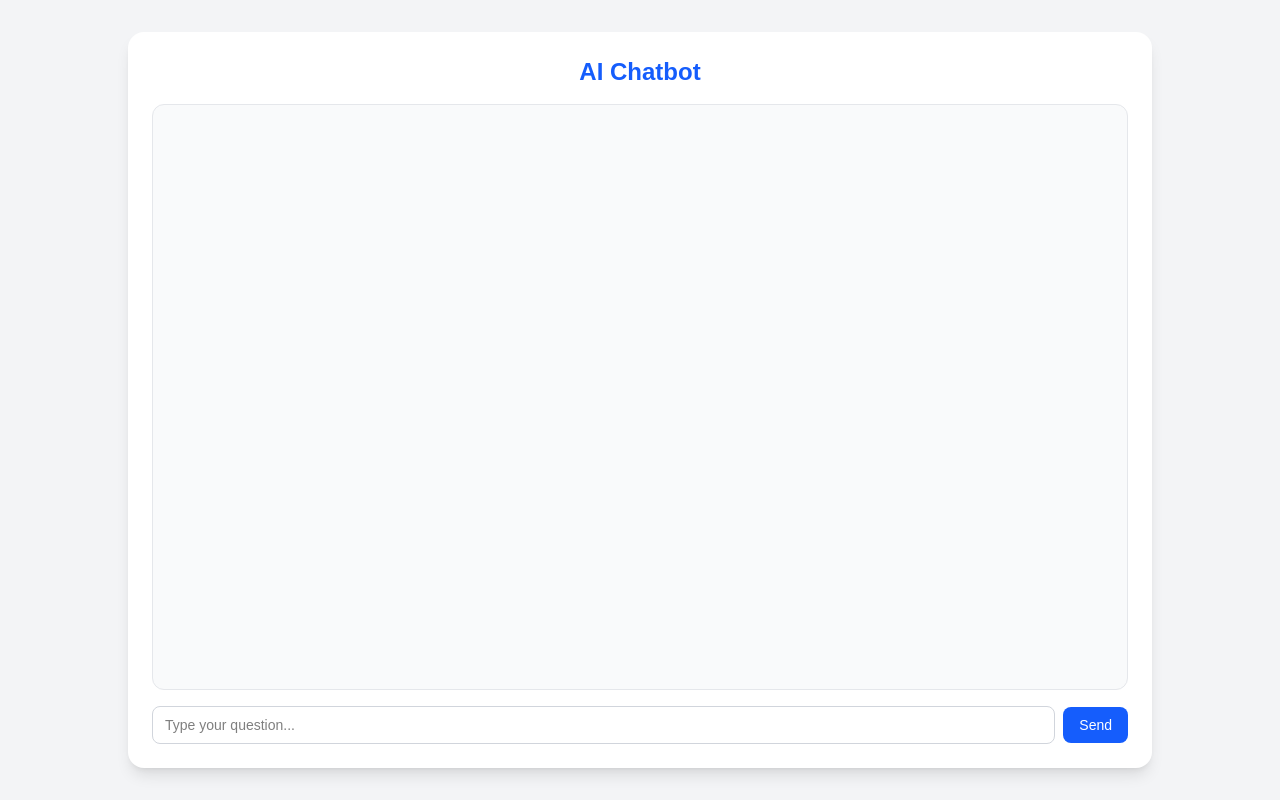
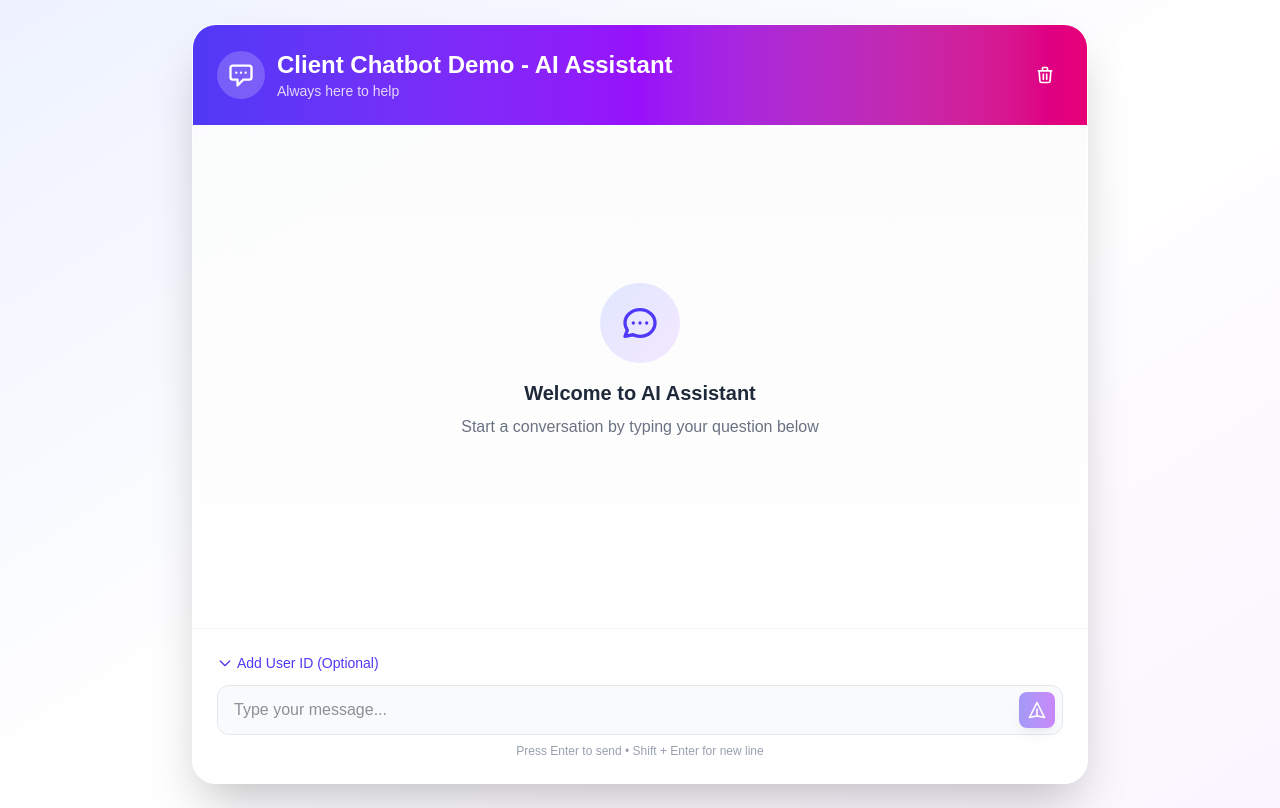
Before and after one commit to AppSynergiesPvtLtd/Client-Demo-Chatbot, a Next.js app: page / in a window 1280 px wide. Built offline with nearby package versions, Linux system fonts and the light colour scheme.

Commit message:
updated chatbot

```diff
--- a/src/app/page.tsx
+++ b/src/app/page.tsx
@@ -12,8 +12,11 @@ interface Message {
 export default function ChatbotPage() {
   const [messages, setMessages] = useState<Message[]>([]);
   const [input, setInput] = useState("");
+  const [userId, setUserId] = useState("");
   const [loading, setLoading] = useState(false);
+  const [showIdInput, setShowIdInput] = useState(false);
   const chatEndRef = useRef<HTMLDivElement | null>(null);
+  const inputRef = useRef<HTMLInputElement | null>(null);
 
   const scrollToBottom = () => {
     chatEndRef.current?.scrollIntoView({ behavior: "smooth" });
@@ -40,9 +43,17 @@ export default function ChatbotPage() {
     setLoading(true);
 
     try {
+      const requestBody: { Question: string; userId?: string } = {
+        Question: userMessage.text,
+      };
+
+      if (userId.trim()) {
+        requestBody.userId = userId.trim();
+      }
+
       const res = await axios.post(
         "https://n8n.srv1028016.hstgr.cloud/webhook/chatbot-testing",
-        { Question: userMessage.text },
+        requestBody,
         { headers: { "Content-Type": "application/json" } }
       );
 
@@ -73,68 +84,265 @@ export default function ChatbotPage() {
       setMessages((prev) => [...prev, errorMsg]);
     } finally {
       setLoading(false);
+      inputRef.current?.focus();
     }
   };
 
   const handleKeyDown = (e: React.KeyboardEvent<HTMLInputElement>) => {
-    if (e.key === "Enter") sendMessage();
+    if (e.key === "Enter" && !e.shiftKey) {
+      e.preventDefault();
+      sendMessage();
+    }
+  };
+
+  const clearChat = () => {
+    setMessages([]);
   };
 
   return (
-    <main className="flex flex-col items-center justify-center h-screen bg-gray-100 p-4 sm:p-6 md:p-8">
-      <div className="w-full max-w-sm sm:max-w-md md:max-w-2xl lg:max-w-4xl xl:max-w-5xl h-full max-h-[95vh] bg-white shadow-lg rounded-2xl p-4 sm:p-6 flex flex-col">
-        <h1 className="text-xl sm:text-2xl font-bold mb-3 sm:mb-4 text-center text-blue-600">
-          AI Chatbot
+    <main className="flex items-center justify-center min-h-screen bg-gradient-to-br from-indigo-50 via-white to-purple-50 p-3 sm:p-4 md:p-6">
+      <div className="w-full max-w-sm sm:max-w-md md:max-w-3xl lg:max-w-4xl h-[98vh] sm:h-[95vh] bg-white/80 backdrop-blur-xl shadow-2xl rounded-3xl border border-white/20 flex flex-col overflow-hidden">
+        {/* Header */}
+        <div className="bg-gradient-to-r from-indigo-600 via-purple-600 to-pink-600 p-4 sm:p-6 text-white">
+          <div className="flex items-center justify-between">
+            <div className="flex items-center space-x-3">
+              <div className="w-10 h-10 sm:w-12 sm:h-12 bg-white/20 backdrop-blur-lg rounded-full flex items-center justify-center">
+                <svg
+                  className="w-6 h-6 sm:w-7 sm:h-7"
+                  fill="none"
+                  stroke="currentColor"
+                  viewBox="0 0 24 24"
+                >
+                  <path
+                    strokeLinecap="round"
+                    strokeLinejoin="round"
+                    strokeWidth={2}
+                    d="M8 10h.01M12 10h.01M16 10h.01M9 16H5a2 2 0 01-2-2V6a2 2 0 012-2h14a2 2 0 012 2v8a2 2 0 01-2 2h-5l-5 5v-5z"
+                  />
+                </svg>
+              </div>
+              <div>
+                <h1 className="text-xl sm:text-2xl font-bold">
+                  Client Chatbot Demo - AI Assistant
                 </h1>
+                <p className="text-xs sm:text-sm text-white/80">
+                  Always here to help
+                </p>
+              </div>
+            </div>
+            <button
+              onClick={clearChat}
+              className="p-2 hover:bg-white/20 rounded-lg transition-colors duration-200"
+              title="Clear chat"
+            >
+              <svg
+                className="w-5 h-5"
+                fill="none"
+                stroke="currentColor"
+                viewBox="0 0 24 24"
+              >
+                <path
+                  strokeLinecap="round"
+                  strokeLinejoin="round"
+                  strokeWidth={2}
+                  d="M19 7l-.867 12.142A2 2 0 0116.138 21H7.862a2 2 0 01-1.995-1.858L5 7m5 4v6m4-6v6m1-10V4a1 1 0 00-1-1h-4a1 1 0 00-1 1v3M4 7h16"
+                />
+              </svg>
+            </button>
+          </div>
+        </div>
 
-        {/* Chat window */}
-        <div className="flex-1 overflow-y-auto mb-3 sm:mb-4 p-3 border border-gray-200 rounded-xl bg-gray-50 space-y-3">
+        {/* Chat Messages Area */}
+        <div className="flex-1 overflow-y-auto p-4 sm:p-6 space-y-4 bg-gradient-to-b from-gray-50/50 to-white/50">
+          {messages.length === 0 && (
+            <div className="flex flex-col items-center justify-center h-full text-center space-y-4 px-4">
+              <div className="w-16 h-16 sm:w-20 sm:h-20 bg-gradient-to-br from-indigo-100 to-purple-100 rounded-full flex items-center justify-center">
+                <svg
+                  className="w-8 h-8 sm:w-10 sm:h-10 text-indigo-600"
+                  fill="none"
+                  stroke="currentColor"
+                  viewBox="0 0 24 24"
+                >
+                  <path
+                    strokeLinecap="round"
+                    strokeLinejoin="round"
+                    strokeWidth={2}
+                    d="M8 12h.01M12 12h.01M16 12h.01M21 12c0 4.418-4.03 8-9 8a9.863 9.863 0 01-4.255-.949L3 20l1.395-3.72C3.512 15.042 3 13.574 3 12c0-4.418 4.03-8 9-8s9 3.582 9 8z"
+                  />
+                </svg>
+              </div>
+              <div>
+                <h2 className="text-lg sm:text-xl font-semibold text-gray-800 mb-2">
+                  Welcome to AI Assistant
+                </h2>
+                <p className="text-sm sm:text-base text-gray-500">
+                  Start a conversation by typing your question below
+                </p>
+              </div>
+            </div>
+          )}
+
           {messages.map((msg, index) => (
             <div
               key={index}
-              className={`flex flex-col ${
+              className={`flex ${
+                msg.sender === "user" ? "justify-end" : "justify-start"
+              } animate-fadeIn`}
+            >
+              <div
+                className={`flex flex-col max-w-[85%] sm:max-w-[75%] ${
                   msg.sender === "user" ? "items-end" : "items-start"
                 }`}
               >
                 <div
-                className={`px-4 py-2 rounded-2xl text-sm max-w-[80%] whitespace-pre-wrap ${
+                  className={`px-4 py-3 rounded-2xl shadow-lg text-sm sm:text-base whitespace-pre-wrap break-words ${
                     msg.sender === "user"
-                    ? "bg-blue-500 text-white rounded-br-none"
-                    : "bg-gray-200 text-gray-900 rounded-bl-none"
+                      ? "bg-gradient-to-r from-indigo-600 to-purple-600 text-white rounded-br-md"
+                      : "bg-white text-gray-800 rounded-bl-md border border-gray-100"
                   }`}
                 >
                   {msg.text}
                 </div>
-              <span className="text-xs text-gray-400 mt-1">
+                <span className="text-xs text-gray-400 mt-1.5 px-1">
                   {msg.timestamp}
                 </span>
               </div>
+            </div>
           ))}
+
           {loading && (
-            <div className="text-sm text-gray-400 italic">Bot is typing...</div>
+            <div className="flex justify-start animate-fadeIn">
+              <div className="bg-white px-4 py-3 rounded-2xl rounded-bl-md shadow-lg border border-gray-100">
+                <div className="flex space-x-2">
+                  <div className="w-2 h-2 bg-gray-400 rounded-full animate-bounce"></div>
+                  <div
+                    className="w-2 h-2 bg-gray-400 rounded-full animate-bounce"
+                    style={{ animationDelay: "0.1s" }}
+                  ></div>
+                  <div
+                    className="w-2 h-2 bg-gray-400 rounded-full animate-bounce"
+                    style={{ animationDelay: "0.2s" }}
+                  ></div>
+                </div>
+              </div>
+            </div>
           )}
           <div ref={chatEndRef}></div>
         </div>
 
-        {/* Input section */}
-        <div className="flex items-center space-x-2">
+        {/* Input Area */}
+        <div className="p-4 sm:p-6 bg-white/90 backdrop-blur-lg border-t border-gray-100">
+          {/* User ID Toggle */}
+          <div className="mb-3">
+            <button
+              onClick={() => setShowIdInput(!showIdInput)}
+              className="text-xs sm:text-sm text-indigo-600 hover:text-indigo-700 font-medium flex items-center space-x-1 transition-colors duration-200"
+            >
+              <svg
+                className={`w-4 h-4 transition-transform duration-200 ${
+                  showIdInput ? "rotate-180" : ""
+                }`}
+                fill="none"
+                stroke="currentColor"
+                viewBox="0 0 24 24"
+              >
+                <path
+                  strokeLinecap="round"
+                  strokeLinejoin="round"
+                  strokeWidth={2}
+                  d="M19 9l-7 7-7-7"
+                />
+              </svg>
+              <span>{showIdInput ? "Hide" : "Add"} User ID (Optional)</span>
+            </button>
+          </div>
+
+          {/* User ID Input */}
+          {showIdInput && (
+            <div className="mb-3 animate-fadeIn">
+              <div className="relative">
                 <input
+                  type="text"
+                  value={userId}
+                  onChange={(e) => setUserId(e.target.value)}
+                  placeholder="Enter your user ID..."
+                  className="w-full border border-gray-200 rounded-xl px-4 py-2.5 text-sm text-gray-800 bg-gray-50 focus:outline-none focus:ring-2 focus:ring-indigo-400 focus:bg-white transition-all duration-200 pr-10"
+                />
+                <svg
+                  className="w-5 h-5 text-gray-400 absolute right-3 top-1/2 transform -translate-y-1/2"
+                  fill="none"
+                  stroke="currentColor"
+                  viewBox="0 0 24 24"
+                >
+                  <path
+                    strokeLinecap="round"
+                    strokeLinejoin="round"
+                    strokeWidth={2}
+                    d="M10 6H5a2 2 0 00-2 2v9a2 2 0 002 2h14a2 2 0 002-2V8a2 2 0 00-2-2h-5m-4 0V5a2 2 0 114 0v1m-4 0a2 2 0 104 0m-5 8a2 2 0 100-4 2 2 0 000 4zm0 0c1.306 0 2.417.835 2.83 2M9 14a3.001 3.001 0 00-2.83 2M15 11h3m-3 4h2"
+                  />
+                </svg>
+              </div>
+            </div>
+          )}
+
+          {/* Message Input */}
+          <div className="flex items-end space-x-2">
+            <div className="flex-1 relative">
+              <input
+                ref={inputRef}
                 type="text"
                 value={input}
                 onChange={(e) => setInput(e.target.value)}
                 onKeyDown={handleKeyDown}
-            placeholder="Type your question..."
-            className="flex-1 border border-gray-300 rounded-lg px-3 py-2 text-sm text-black focus:outline-none focus:ring-2 focus:ring-blue-400"
+                placeholder="Type your message..."
+                className="w-full border border-gray-200 rounded-xl px-4 py-3 text-sm sm:text-base text-gray-800 bg-gray-50 focus:outline-none focus:ring-2 focus:ring-indigo-400 focus:bg-white transition-all duration-200 pr-12"
               />
               <button
                 onClick={sendMessage}
-            disabled={loading}
-            className="bg-blue-600 text-white px-3 sm:px-4 py-2 rounded-lg text-sm hover:bg-blue-700 disabled:opacity-50"
+                disabled={loading || !input.trim()}
+                className="absolute right-2 top-1/2 transform -translate-y-1/2 bg-gradient-to-r from-indigo-600 to-purple-600 text-white p-2 rounded-lg hover:from-indigo-700 hover:to-purple-700 disabled:opacity-50 disabled:cursor-not-allowed transition-all duration-200 shadow-lg hover:shadow-xl"
+                title="Send message"
               >
-            Send
+                <svg
+                  className="w-5 h-5"
+                  fill="none"
+                  stroke="currentColor"
+                  viewBox="0 0 24 24"
+                >
+                  <path
+                    strokeLinecap="round"
+                    strokeLinejoin="round"
+                    strokeWidth={2}
+                    d="M12 19l9 2-9-18-9 18 9-2zm0 0v-8"
+                  />
+                </svg>
               </button>
             </div>
           </div>
+
+          {/* Info text */}
+          <p className="text-xs text-gray-400 mt-2 text-center">
+            Press Enter to send • Shift + Enter for new line
+          </p>
+        </div>
+      </div>
+
+      <style jsx>{`
+        @keyframes fadeIn {
+          from {
+            opacity: 0;
+            transform: translateY(10px);
+          }
+          to {
+            opacity: 1;
+            transform: translateY(0);
+          }
+        }
+
+        .animate-fadeIn {
+          animation: fadeIn 0.3s ease-out;
+        }
+      `}</style>
     </main>
   );
 }
```
Lines whose indentation alone changed are shown as unchanged.
